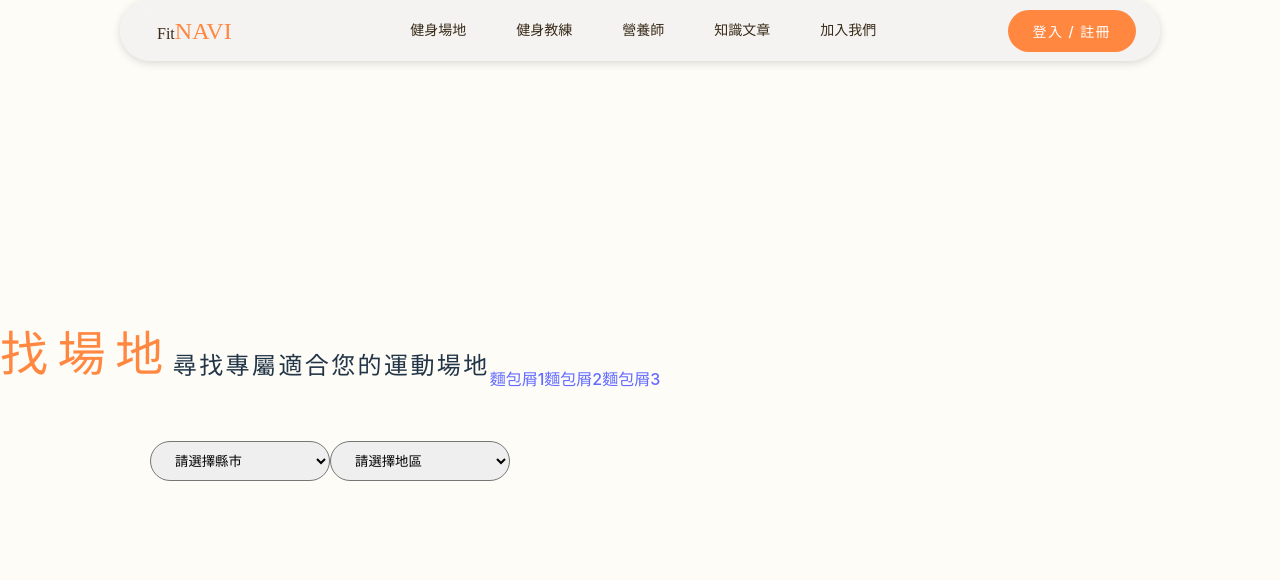
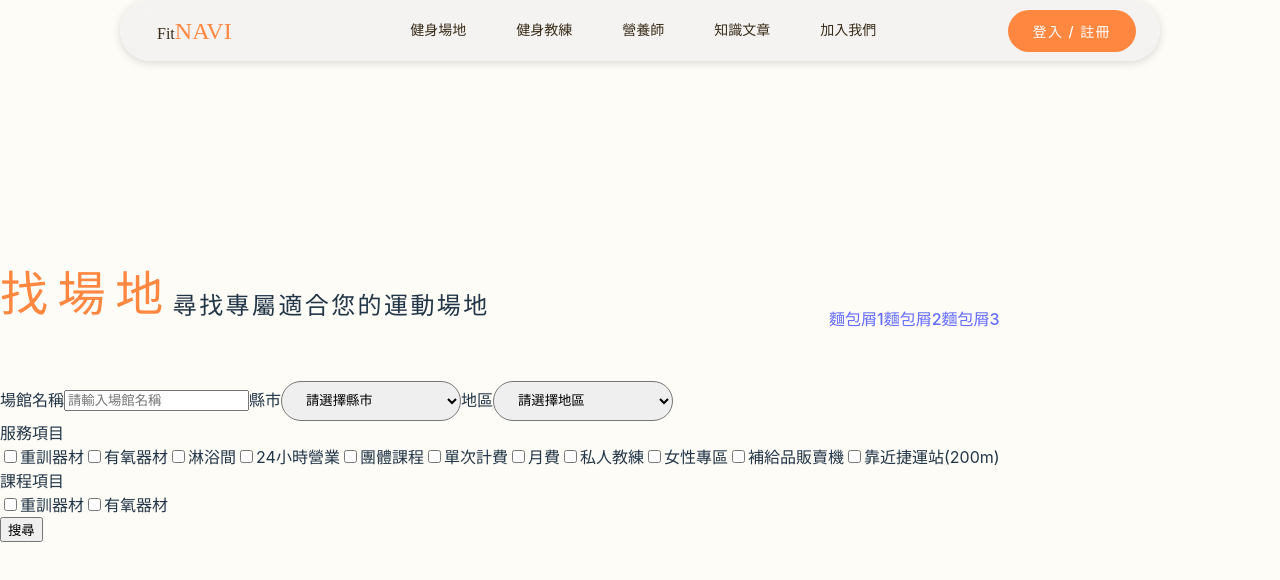
Before and after one commit to jodi0813/fitnaviTeam, a React (Vite) app: page /centerMap in a window 1280 px wide. Shown: the top 580 px of the page. Built offline with nearby package versions, Linux system fonts and the light colour scheme.

Commit message:
找場地主頁面排版左側

```diff
--- a/src/fitnavi/Center/Center.scss
+++ b/src/fitnavi/Center/Center.scss
@@ -1,7 +1,6 @@
 #centerMain {
   padding: 120px 50px;
 }
-
 .title {
   // position: absolute;
   // top: 114px;
--- a/src/fitnavi/Center/CenterMap.jsx
+++ b/src/fitnavi/Center/CenterMap.jsx
@@ -5,7 +5,7 @@ function CenterMap() {
     <>
       <CenterTitle />
       <div className="mapSearchAll">
-        <div className="mapSearch"></div>
+        <div className="mapSearchLeft">
           <form
             action=""
             method="post"
@@ -13,22 +13,57 @@ function CenterMap() {
             id="personal-search-form"
             title="健身教練搜尋"
           >
-          <label for="area"></label>
+            <label for="centername">場館名稱</label>
+            <input type="text" name="centername" id="centername" title="場館名稱" placeholder="請輸入場館名稱" required />
+
+            <label for="area">縣市</label>
             <select name="area" id="area">
               <option value="">請選擇縣市</option>
               <option value="台北市">台北市</option>
               <option value="新北市">新北市</option>
             </select>
-
-          <label for="trainingNeeds"></label>
+            <label for="trainingNeeds">地區</label>
             <select name="trainingNeeds" id="trainingNeeds">
               <option value="">請選擇地區</option>
               <option value=""></option>
               <option value=""></option>
             </select>
 
+            <fieldset>
+              <legend>服務項目</legend>
+              <input type="checkbox" name="order" id="order1" />
+              <label for="order1">重訓器材</label>
+              <input type="checkbox" name="order" id="order2" />
+              <label for="order2">有氧器材</label>
+              <input type="checkbox" name="order" id="order3" />
+              <label for="order3">淋浴間</label>
+              <input type="checkbox" name="order" id="order4" />
+              <label for="order4">24小時營業</label>
+              <input type="checkbox" name="order" id="order5" />
+              <label for="order5">團體課程</label>
+              <input type="checkbox" name="order" id="order6" />
+              <label for="order6">單次計費</label>
+              <input type="checkbox" name="order" id="order7" />
+              <label for="order7">月費</label>
+              <input type="checkbox" name="order" id="order8" />
+              <label for="order8">私人教練</label>
+              <input type="checkbox" name="order" id="order9" />
+              <label for="order9">女性專區</label>
+              <input type="checkbox" name="order" id="order10" />
+              <label for="order10">補給品販賣機</label>
+              <input type="checkbox" name="order" id="order11" />
+              <label for="order11">靠近捷運站(200m)</label>
+            </fieldset>
+            <fieldset>
+              <legend>課程項目</legend>
+              <input type="checkbox" name="order" id="order12" />
+              <label for="order12">重訓器材</label>
+              <input type="checkbox" name="order" id="order13" />
+              <label for="order13">有氧器材</label>
+            </fieldset>
+            <input type="button" value="搜尋" />
           </form>
-
+        </div>
         <div className="mapResearch"></div>
         <div className="mapPhotos"></div>
       </div>
--- a/src/fitnavi/Center/CenterMap.scss
+++ b/src/fitnavi/Center/CenterMap.scss
@@ -0,0 +1 @@
+@use "../reset.scss";
--- a/src/fitnavi/Center/CenterTitle.scss
+++ b/src/fitnavi/Center/CenterTitle.scss
@@ -1,3 +1,4 @@
+@use "../reset.scss";
 .titlehead {
     display: flex;
     justify-content: space-between;
--- a/src/fitnavi/Coach/Coach.scss
+++ b/src/fitnavi/Coach/Coach.scss
@@ -1,4 +1,4 @@
-@import "../reset.scss";
+@use "../reset.scss";
 #coachMain {
   padding: 120px 50px;
 }
```
Lines whose indentation alone changed are shown as unchanged.
